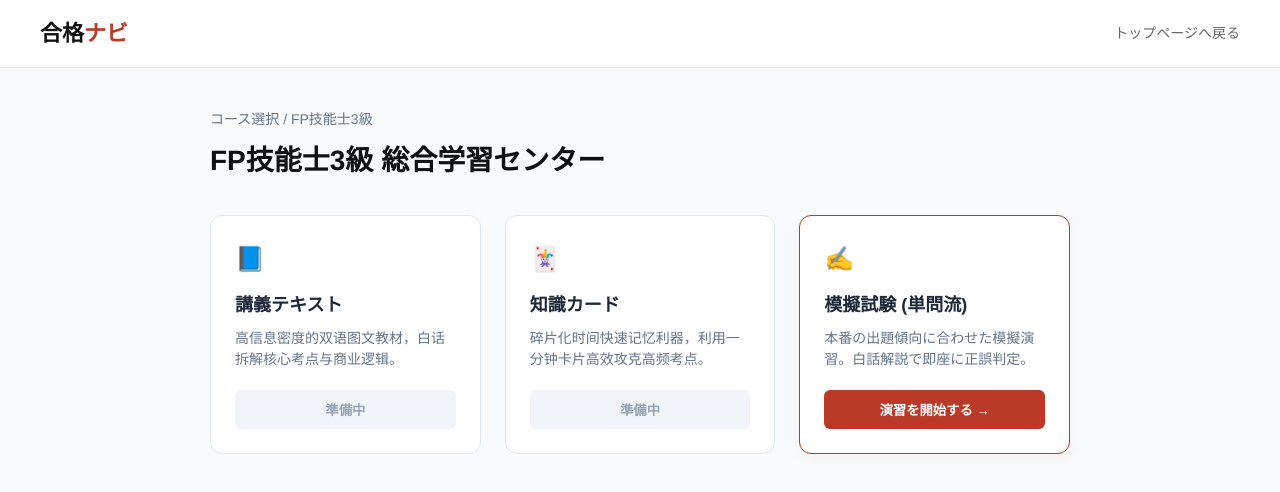
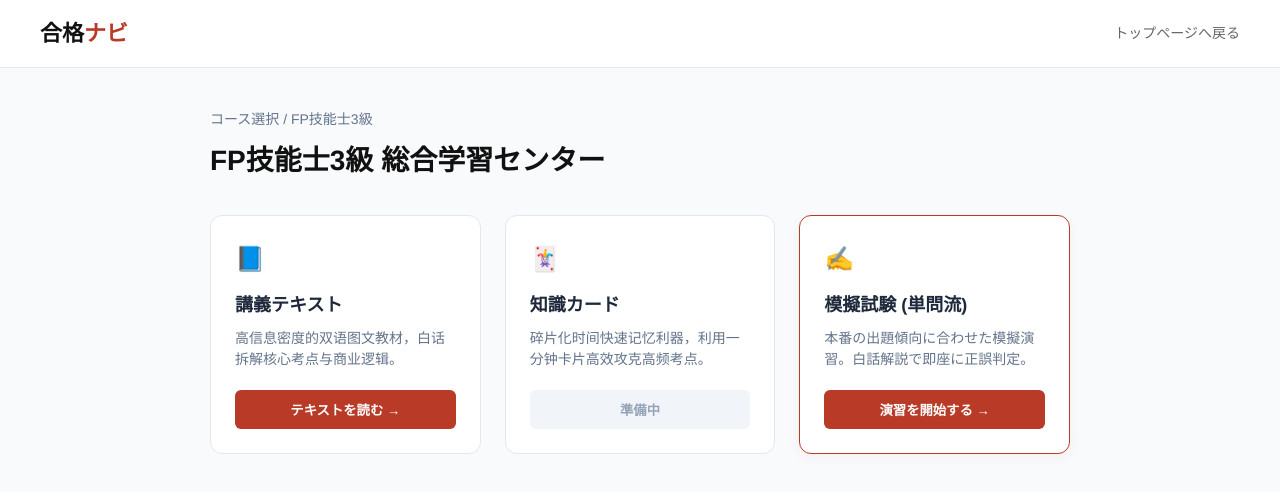
Before and after one commit to zrqZRQ77/japanese-web, a Next.js app in the folder goukaku-navi/: page /course in a window 1280 px wide. Shown: the top 492 px of the page. Built offline with nearby package versions, Linux system fonts and the light colour scheme.

Commit message:
Update page.js

```diff
--- a/goukaku-navi/app/course/page.js
+++ b/goukaku-navi/app/course/page.js
@@ -35,16 +35,21 @@ export default function CourseDashboard() {
         {/* 功能矩阵 (提前布置未来新模块) */}
         <div style={{ display: 'grid', gridTemplateColumns: 'repeat(auto-fit, minmax(260px, 1fr))', gap: '24px' }}>
 
+
           {/* 1. 文字教材入口 */}
           <div style={{ background: '#ffffff', padding: '24px', borderRadius: '12px', border: '1px solid #e2e8f0', display: 'flex', flexDirection: 'column', justifyContent: 'space-between' }}>
             <div>
               <div style={{ fontSize: '24px', marginBottom: '12px' }}>📘</div>
               <h3 style={{ fontSize: '18px', fontWeight: '700', color: '#1e293b', margin: '0 0 8px 0' }}>講義テキスト</h3>
               <p style={{ fontSize: '14px', color: '#64748b', lineHeight: '1.5', margin: '0 0 20px 0' }}>高信息密度的双语图文教材，白话拆解核心考点与商业逻辑。</p>
-            </div>
-            <button disabled style={{ width: '100%', padding: '10px', background: '#f1f5f9', color: '#94a3b8', border: 'none', borderRadius: '6px', fontWeight: '600', cursor: 'not-allowed' }}>
-              準備中
-            </button>
+          </div>
+
+            {/* 👇 替换成下面这块全新代码：移除了 disabled，换成了红色外观，并赋予了智能雷达跳转链接 */}
+            <Link href={`/reader?type=${type}&level=${level}`} style={{ textDecoration: 'none' }}>
+              <button style={{ width: '100%', padding: '10px', background: '#b93a26', color: '#ffffff', border: 'none', borderRadius: '6px', fontWeight: '600', cursor: 'pointer' }}>
+                テキストを読む →
+              </button>
+            </Link>
           </div>
 
           {/* 2. 知识卡片入口 */}
```
